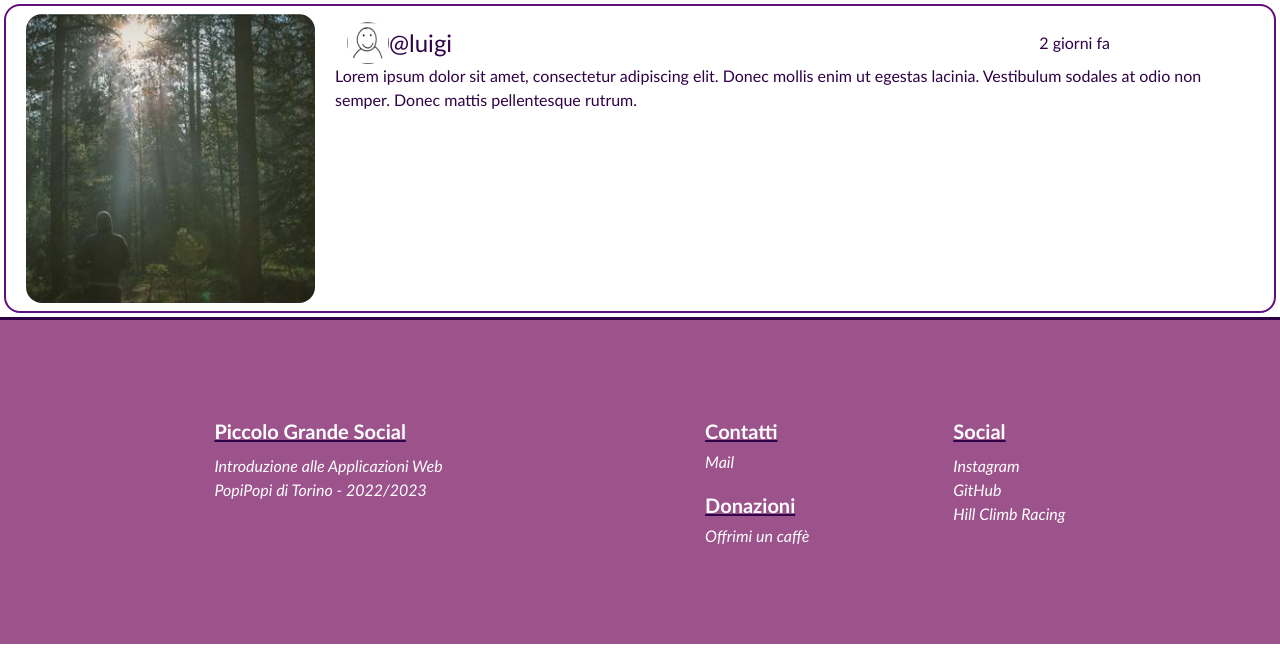
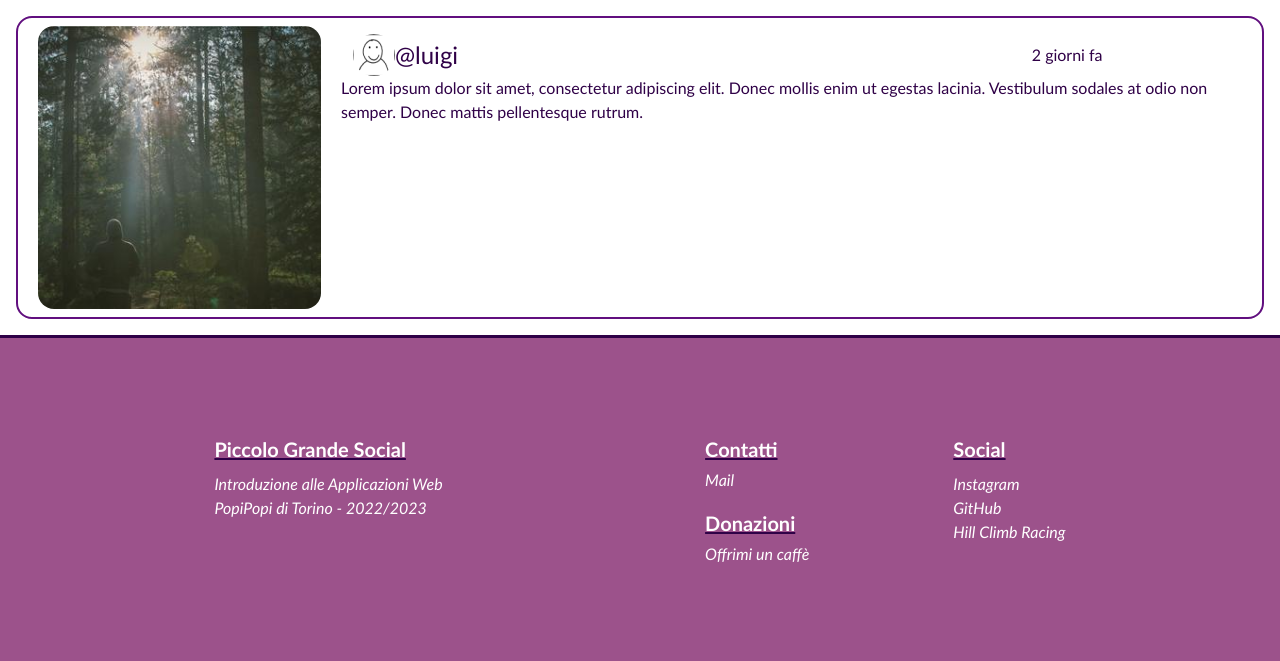
Before and after one commit to Ciovino/Laboratorio---WebApp, a Flask app: page /posts/1 in a window 1280 px wide. Shown: the part 59-720 px from the top of the page. Run offline with Flask 2, Linux system fonts and the light colour scheme.

Commit message:
bordi sistemati

```diff
--- a/templates/homepage.html
+++ b/templates/homepage.html
@@ -55,4 +55,5 @@
             <p class="text-white text-decoration-none fs-2 mb-1"> + </p>
         </div>
     </a>
-    {% endblock %}
+</div>
+{% endblock %}
--- a/templates/post.html
+++ b/templates/post.html
@@ -10,7 +10,7 @@
 {% block presentazione_active %}" href="{{ url_for('presentazione') }}{% endblock %}
 
 {% block contenuto %}
-<article class="row p-2 m-1 post-bordo rounded-4">
+<article class="row p-2 m-1 post-bordo rounded-4 m-3">
     <aside class="col-lg-3 col-md-6">
         <a href="{{ url_for('post', id=post.id) }}">
             <img class="rounded-4 w-100" src="{{ url_for('static', filename=post.fotoPost) }}">
```
